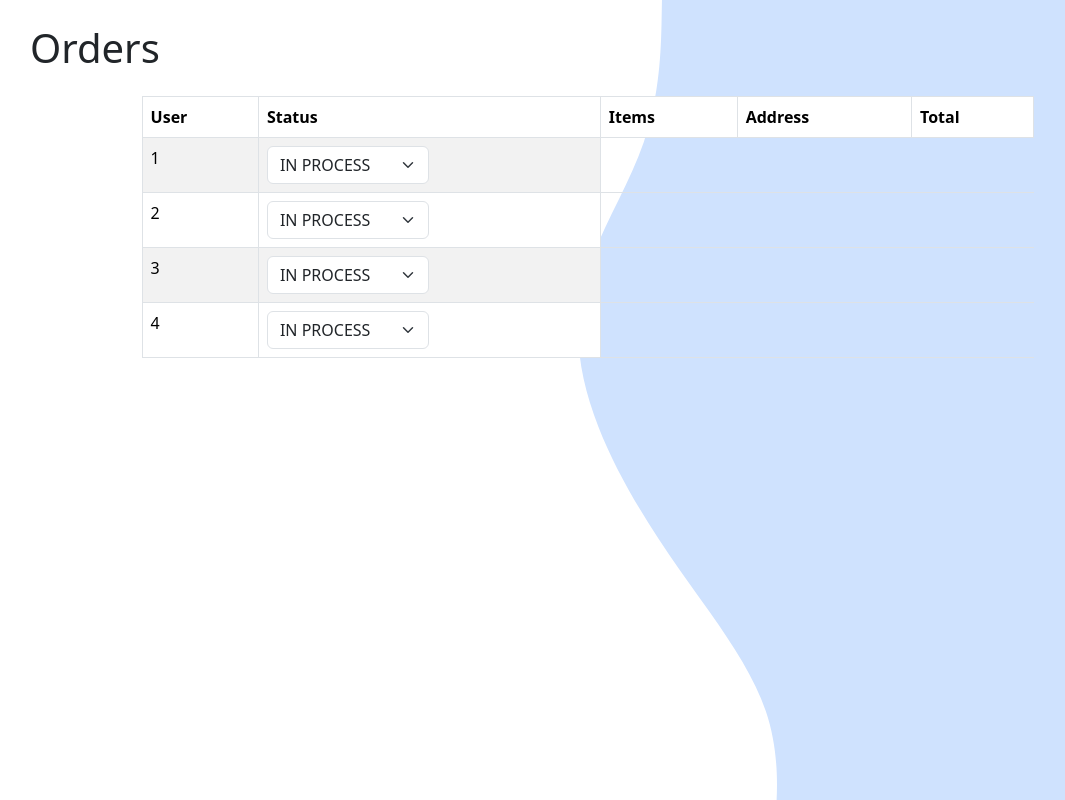
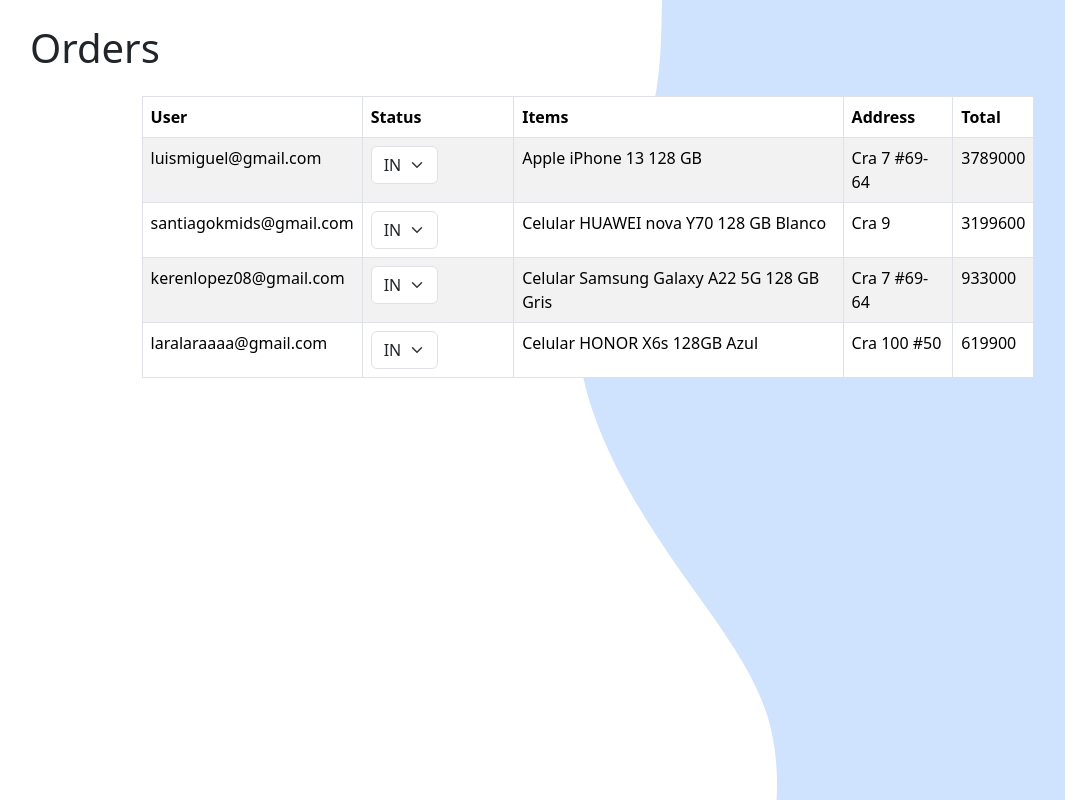
Before and after one commit to IcesiComputacionInternet/TallerFinal, a React (Vite) app in the folder frontend/: page /orders in a window 1280 px wide. Shown: the whole page, without its empty margins (52-1117 px from the left). Built offline with nearby package versions, Linux system fonts and the light colour scheme; the HTML template or start-up script is replaced by a standard one.

Commit message:
Fixed other things

```diff
--- a/frontend/src/components/ShopNavbar.tsx
+++ b/frontend/src/components/ShopNavbar.tsx
@@ -25,6 +25,11 @@ export function ShopNavbar() {
                         New Item
                     </Nav.Link>
                 </Nav>
+                <Nav className="me-auto">
+                    <Nav.Link href="/orders" as={NavLink} style={{fontSize:"13"}}>
+                        Orders
+                    </Nav.Link>
+                </Nav>
                 <button className="btn btn-outline-danger" type="button" onClick={handleLogOut}>Log out</button>
             </div>
         </NavbarBs>
--- a/frontend/src/pages/Orders.tsx
+++ b/frontend/src/pages/Orders.tsx
@@ -1,14 +1,10 @@
-import React, { useEffect, useState } from "react";
-import axios from "axios";
-import storeItems from "../testData/items.json"
-import { NavigateFunction, useNavigate } from "react-router-dom";
+// import React, { useEffect, useState } from "react";
+import ordersTest from "../testData/orders.json"
+// import { NavigateFunction, useNavigate } from "react-router-dom";
 
-const baseUrl = "http://localhost:8080";
 
 function Orders(){
-    const [orders, setOrders] = useState([]);
-    const navigation : NavigateFunction = useNavigate();
-
+    // const [orders, setOrders] = useState([]);
 
     // useEffect(() => {
     //     localStorage.setItem("logged_user", JSON.stringify(true));
@@ -27,7 +23,7 @@ function Orders(){
                     <h1>
                         Orders
                     </h1>
-                    {storeItems.length > 0 ? (
+                    {ordersTest.length > 0 ? (
                         <div className="table-responsive">
                             <table className="table table-bordered mx-auto mt-3 table-striped" style={{ width: "80%" }}>
                                 <thead >
@@ -40,9 +36,9 @@ function Orders(){
                                 </tr>
                                 </thead>
                                 <tbody>
-                                {storeItems && storeItems.map((item: any, index) => (
+                                {ordersTest && ordersTest.map((order: any, index) => (
                                     <tr key={index}>
-                                        <td>{item.id}</td>
+                                        <td>{order.user}</td>
                                         <td>
                                             <select className="form-select" style={{width:"50%"}}>
                                                 <option value="IN_PROCESS">IN PROCESS</option>
@@ -50,9 +46,9 @@ function Orders(){
                                                 <option value="DELIVERED">DELIVERED</option>
                                             </select>
                                         </td>
-                                        {/*<td>{item.name}</td>*/}
-                                        {/*<td>{order.items}</td>*/}
-                                        {/*<td>{order.total}</td>*/}
+                                        <td>{order.items}</td>
+                                        <td>{order.address}</td>
+                                        <td>{order.total}</td>
 
                                     </tr>
                                 ))}
```
